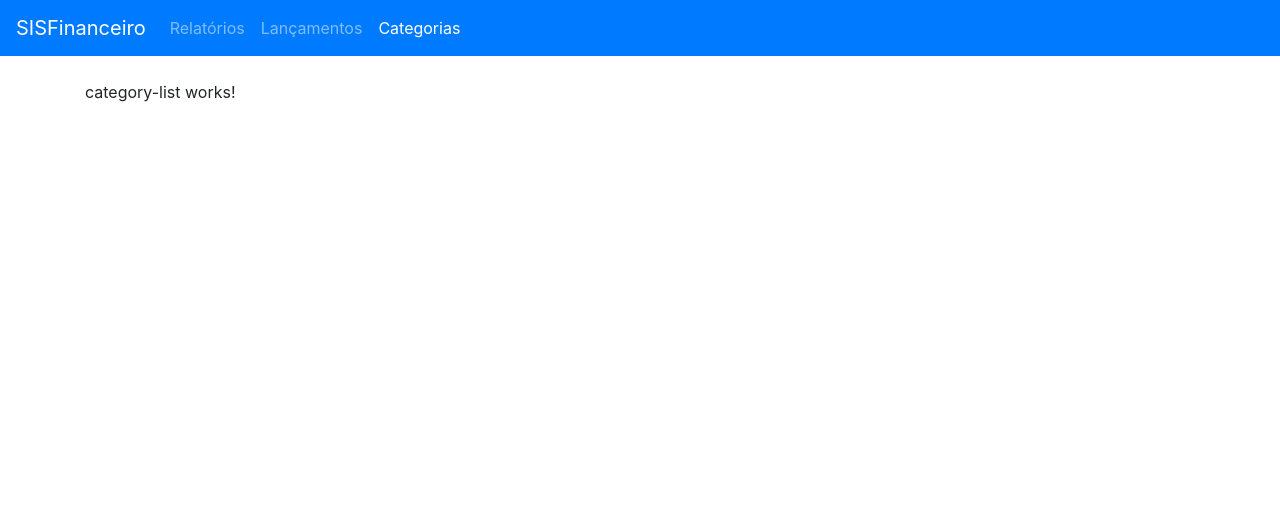
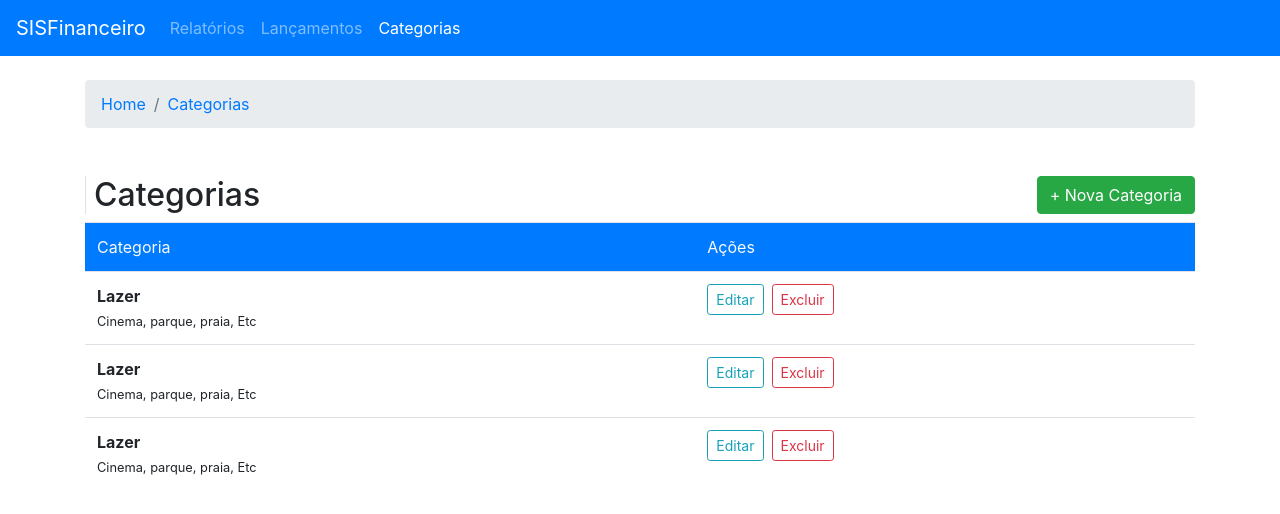
Before and after one commit to gustavogomesdev/angular7-crud, an Angular app: page /categories in a window 1280 px wide. Shown: the top 514 px of the page. Built offline with nearby package versions, Linux system fonts and the light colour scheme.

Commit message:
criando uma tabela com o bootstrap

```diff
--- a/src/app/pages/categories/category-list/category-list.component.html
+++ b/src/app/pages/categories/category-list/category-list.component.html
@@ -1,3 +1,60 @@
-<p>
-  category-list works!
-</p>
+<nav class="mb-5">
+  <ol class="breadcrumb">
+    <li class="breadcrumb-item"><a routerLink="/">Home</a></li>
+    <li class="breadcrumb-item active"><a routerLink="/">Categorias</a></li>
+  </ol>
+</nav>
+
+<div class="row">
+  <div class="col-md">
+    <h1 class="h2 border-left pl-2">
+      Categorias
+    </h1>
+  </div>
+  <div class="col-md">
+    <a routerLink="new" class="btn btn-success float-right">
+      + Nova Categoria
+    </a>
+  </div>
+</div>
+
+<table class="table table-hover">
+  <thead>
+    <tr class="bg-primary text-light">
+      <td>Categoria</td>
+      <td>Ações</td>
+    </tr>
+  </thead>
+  <tbody>
+    <tr>
+      <td>
+        <strong>Lazer</strong><br>
+        <small>Cinema, parque, praia, Etc</small>
+      </td>
+      <td>
+        <a [routerLink]="[12,'edit']" class="btn btn-outline-info btn-sm mr-2">Editar</a>
+        <button (click)="alert('excluir')" class="btn btn-outline-danger btn-sm">Excluir</button>
+      </td>
+    </tr>
+    <tr>
+      <td>
+        <strong>Lazer</strong><br>
+        <small>Cinema, parque, praia, Etc</small>
+      </td>
+      <td>
+        <a [routerLink]="[12,'edit']" class="btn btn-outline-info btn-sm mr-2">Editar</a>
+        <button (click)="alert('excluir')" class="btn btn-outline-danger btn-sm">Excluir</button>
+      </td>
+    </tr>
+    <tr>
+      <td>
+        <strong>Lazer</strong><br>
+        <small>Cinema, parque, praia, Etc</small>
+      </td>
+      <td>
+        <a [routerLink]="[12,'edit']" class="btn btn-outline-info btn-sm mr-2">Editar</a>
+        <button (click)="alert('excluir')" class="btn btn-outline-danger btn-sm">Excluir</button>
+      </td>
+    </tr>
+  </tbody>
+</table>
```
